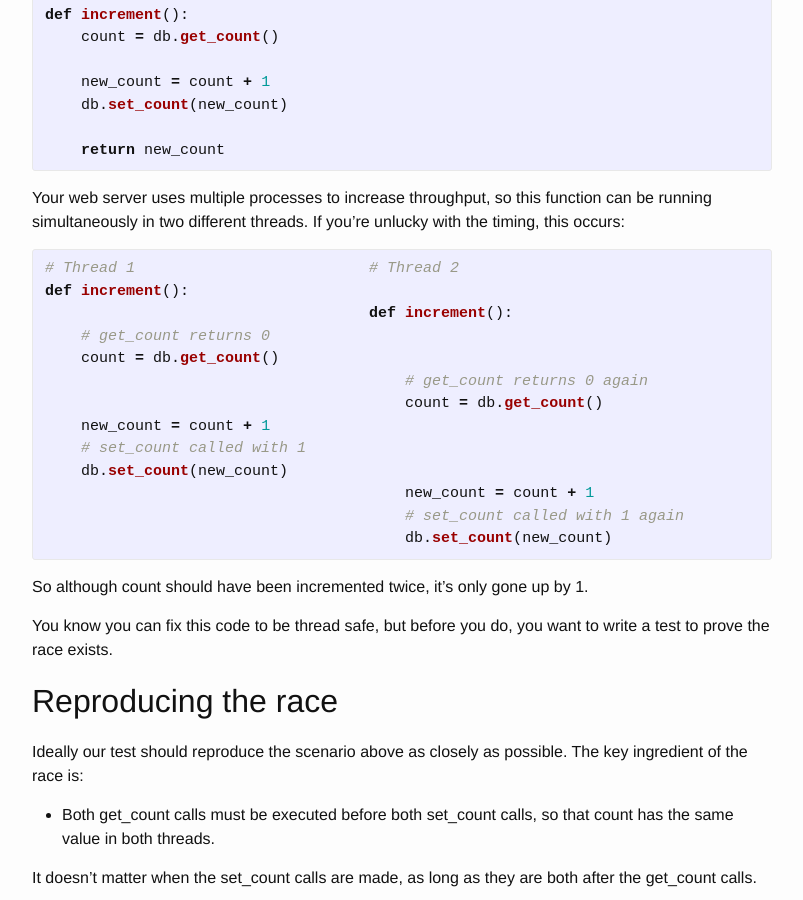
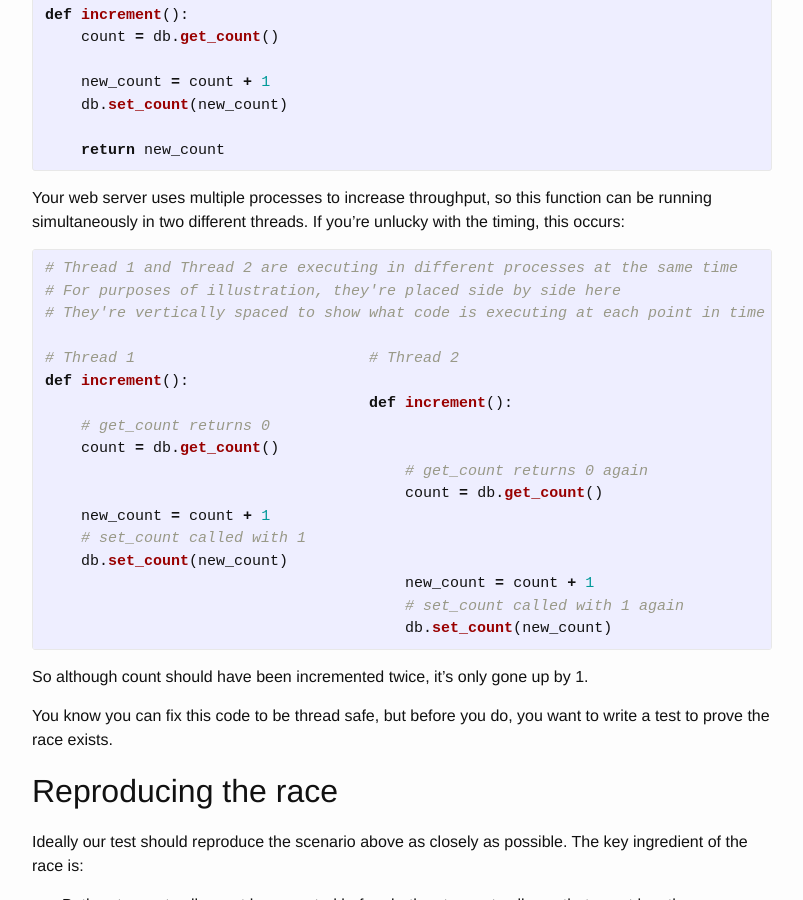
Before and after one commit to c-oreills/c-oreills-staging, a Jekyll site: the page built from _posts/2015-03-01-testing-race-conditions-in-python.md, in a window 1280 px wide and 900 px high, scrolled down 626 px. Shown: the whole window, without its empty margins (238-1041 px from the left). Built offline with Jekyll 4.4.1, drawn with Linux system fonts in a browser that asks for light colours.

Commit message:
Add comments to race condition code to encourage scrolling on mobile

```diff
--- a/_posts/2015-03-01-testing-race-conditions-in-python.md
+++ b/_posts/2015-03-01-testing-race-conditions-in-python.md
@@ -30,6 +30,10 @@ def increment():
 Your web server uses multiple processes to increase throughput, so this function can be running simultaneously in two different threads. If you're unlucky with the timing, this occurs:
 
 {% highlight python %}
+# Thread 1 and Thread 2 are executing in different processes at the same time
+# For purposes of illustration, they're placed side by side here
+# They're vertically spaced to show what code is executing at each point in time
+
 # Thread 1                          # Thread 2
 def increment():
                                     def increment():
```
